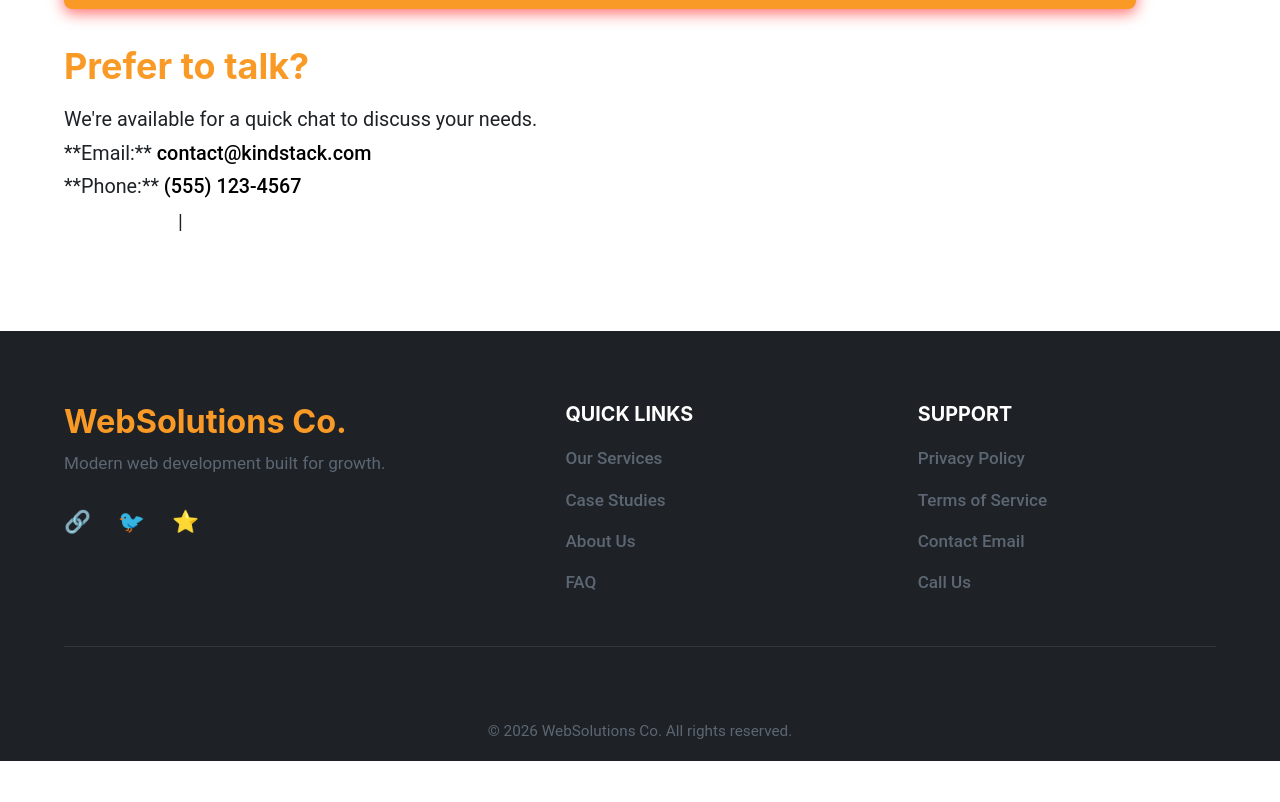
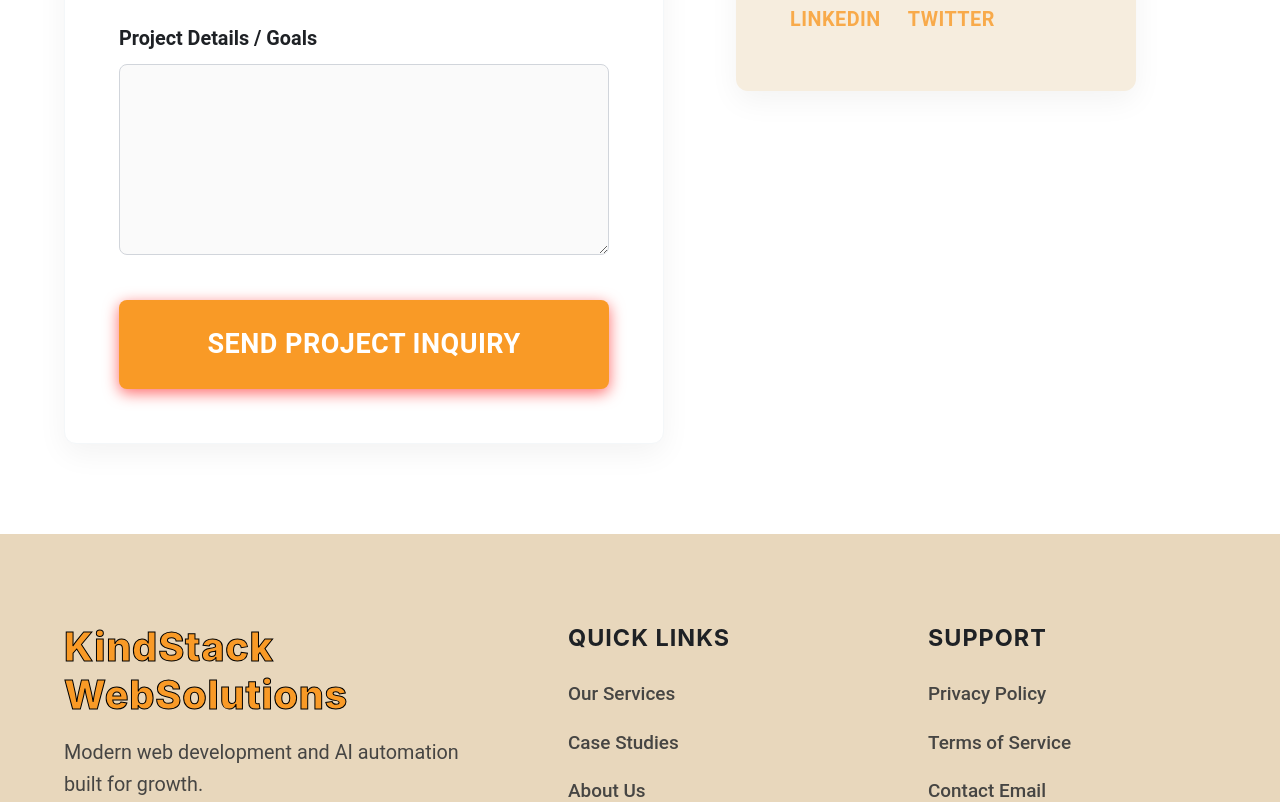
Before and after one commit to rrr5458/kindstack, a React (Vite) app: page /contact in a window 1280 px wide. Shown: the part 818-1620 px from the top of the page. Before the commit the page ends 1579 px from the top, so only its background shows below. Built offline with nearby package versions, Linux system fonts and the light colour scheme; a web font is replaced by a local one.

Commit message:
Improve styling of ContactPage and Footer
Co-authored-by: rrr5458 <81338624+rrr5458@users.noreply.github.com>

```diff
--- a/src/components/Footer.tsx
+++ b/src/components/Footer.tsx
@@ -12,10 +12,11 @@ const Footer: React.FC = () => {
 
         {/* Column 1: Logo and Company Info */}
         <div className="footer-column info-column">
-          <h4 className="footer-logo">WebSolutions Co.</h4>
-          <p className="tagline">Modern web development built for growth.</p>
+          <h4 className="footer-logo">
+            <span style={{ color: "#f99a26", WebkitTextStroke: "1px black" }}>KindStack</span> WebSolutions
+          </h4>
+          <p className="tagline">Modern web development and AI automation built for growth.</p>
           <div className="social-links">
-            {/* Placeholder for social icons */}
             <a href="https://linkedin.com" aria-label="LinkedIn">🔗</a>
             <a href="https://twitter.com" aria-label="Twitter">🐦</a>
             <a href="https://github.com" aria-label="GitHub">⭐</a>
@@ -26,9 +27,9 @@ const Footer: React.FC = () => {
         <div className="footer-column">
           <h4 className="column-title">Quick Links</h4>
           <ul>
-            <li><a href="#services">Our Services</a></li>
-            <li><a href="#work">Case Studies</a></li>
-            <li><a href="#about">About Us</a></li>
+            <li><a href="/services">Our Services</a></li>
+            <li><a href="/portfolio">Case Studies</a></li>
+            <li><a href="/about">About Us</a></li>
             <li><a href="#faq">FAQ</a></li>
           </ul>
         </div>
@@ -39,7 +40,7 @@ const Footer: React.FC = () => {
           <ul>
             <li><a href="/privacy">Privacy Policy</a></li>
             <li><a href="/terms">Terms of Service</a></li>
-            <li><a href="mailto:info@websolutionsco.com">Contact Email</a></li>
+            <li><a href="mailto:contact@kindstack.com">Contact Email</a></li>
             <li><a href="tel:+15551234567">Call Us</a></li>
           </ul>
         </div>
@@ -47,7 +48,7 @@ const Footer: React.FC = () => {
       </div>
 
       <div className="footer-bottom">
-        <p>&copy; {currentYear} WebSolutions Co. All rights reserved.</p>
+        <p>&copy; {currentYear} KindStack WebSolutions. All rights reserved.</p>
       </div>
     </footer>
   );
--- a/src/pages/ContactPage.tsx
+++ b/src/pages/ContactPage.tsx
@@ -2,6 +2,7 @@
 
 import React from 'react';
 import './../styles/PageStyles.css';
+import './../styles/ContactPage.css';
 
 const ContactPage: React.FC = () => {
   const handleSubmit = (e: React.FormEvent) => {
@@ -11,7 +12,7 @@ const ContactPage: React.FC = () => {
   };
 
   return (
-    <section className="page-container" id="contact-page">
+    <section className="page-container contact-page-wrapper" id="contact-page">
       <header className="page-header">
         <h1>Let's Build Your Next Digital Project</h1>
         <p className="page-subtitle">Fill out the form below to get a free consultation and project estimate.</p>
@@ -50,13 +51,13 @@ const ContactPage: React.FC = () => {
           <h2>Prefer to talk?</h2>
           <p>We're available for a quick chat to discuss your needs.</p>
           <p>
-            **Email:** <a href="mailto:contact@kindstack.com">contact@kindstack.com</a>
+            <strong>Email:</strong> <br/><a href="mailto:contact@kindstack.com">contact@kindstack.com</a>
           </p>
           <p>
-            **Phone:** <a href="tel:+15551234567">(555) 123-4567</a>
+            <strong>Phone:</strong> <br/><a href="tel:+15551234567">(555) 123-4567</a>
           </p>
           <div className="social-links">
-            <a href="https://linkedin.com" target="_blank" rel="noopener noreferrer">LinkedIn</a> |
+            <a href="https://linkedin.com" target="_blank" rel="noopener noreferrer">LinkedIn</a>
             <a href="https://twitter.com" target="_blank" rel="noopener noreferrer">Twitter</a>
           </div>
         </div>
--- /dev/null
+++ b/src/styles/ContactPage.css
@@ -0,0 +1,146 @@
+/* src/styles/ContactPage.css */
+
+#contact-page {
+    color: var(--color-text-dark);
+    background-color: var(--color-background);
+}
+
+.contact-page-wrapper,
+.contact-page-wrapper h1,
+.contact-page-wrapper .page-subtitle,
+.contact-page-wrapper h2,
+.contact-page-wrapper h3,
+.contact-page-wrapper p,
+.contact-page-wrapper label,
+.contact-page-wrapper input,
+.contact-page-wrapper select,
+.contact-page-wrapper textarea {
+    color: #1E2125 !important;
+}
+
+.contact-page-wrapper .cta-primary {
+    color: #FFFFFF !important;
+}
+
+.contact-layout {
+    display: grid;
+    grid-template-columns: 1.5fr 1fr;
+    gap: 4rem;
+    align-items: flex-start;
+    margin-top: 2rem;
+}
+
+.contact-form {
+    background-color: var(--color-background);
+    color: var(--color-text-dark);
+    padding: 3rem;
+    border-radius: 12px;
+    box-shadow: 0 10px 30px rgba(0, 0, 0, 0.05);
+    border: 1px solid var(--color-light-gray);
+}
+
+.form-group {
+    margin-bottom: 1.5rem;
+    display: flex;
+    flex-direction: column;
+}
+
+.form-group label {
+    font-weight: 600;
+    margin-bottom: 0.5rem;
+    color: var(--color-text-dark);
+}
+
+.contact-form input[type="text"],
+.contact-form input[type="email"],
+.contact-form select,
+.contact-form textarea {
+    width: 100%;
+    padding: 1rem;
+    border: 1px solid #d1d5db;
+    border-radius: 8px;
+    font-family: var(--font-body);
+    font-size: 1rem;
+    color: var(--color-text-dark);
+    background-color: #fafafa;
+    transition: border-color 0.3s ease, box-shadow 0.3s ease;
+}
+
+.contact-form textarea {
+    resize: vertical;
+}
+
+.contact-form input:focus,
+.contact-form select:focus,
+.contact-form textarea:focus {
+    border-color: var(--color-primary);
+    outline: none;
+    background-color: var(--color-background);
+    box-shadow: 0 0 0 3px rgba(249, 154, 38, 0.2);
+}
+
+.submit-button {
+    margin-top: 1rem;
+}
+
+.contact-info-card {
+    background-color: #f6edde;
+    color: var(--color-text-dark);
+    padding: 3rem;
+    border-radius: 12px;
+    box-shadow: 0 10px 30px rgba(0, 0, 0, 0.05);
+}
+
+.contact-info-card h2 {
+    font-size: 2rem;
+    margin-top: 0;
+    margin-bottom: 1rem;
+    color: var(--color-text-dark);
+}
+
+.contact-info-card p {
+    margin-bottom: 1.5rem;
+    color: var(--color-text-dark);
+    font-size: 1.1rem;
+}
+
+.contact-info-card a {
+    color: var(--color-primary);
+    text-decoration: none;
+    font-weight: 600;
+    transition: color 0.3s ease;
+}
+
+.contact-info-card a:hover {
+    color: var(--color-secondary);
+    text-decoration: underline;
+}
+
+.contact-info-card .social-links {
+    margin-top: 2rem;
+    padding-top: 2rem;
+    border-top: 1px solid rgba(0, 0, 0, 0.1);
+    display: flex;
+    gap: 1.5rem;
+}
+
+.contact-info-card .social-links a {
+    font-size: 1.1rem;
+    text-transform: uppercase;
+    letter-spacing: 0.5px;
+}
+
+/* Responsive adjustments */
+@media (max-width: 991px) {
+    .contact-layout {
+        grid-template-columns: 1fr;
+        gap: 3rem;
+    }
+}
+
+@media (max-width: 575px) {
+    .contact-form,
+    .contact-info-card {
+        padding: 2rem;
+    }
+}
--- a/src/styles/Footer.css
+++ b/src/styles/Footer.css
@@ -1,24 +1,25 @@
 /* src/styles/Footer.css */
 
 .main-footer {
-    background-color: var(--color-text-dark); /* Dark background for professionalism */
-    color: var(--color-background);
-    padding: 4rem 5% 1rem;
+    background-color: #e8d7bc; /* Changed to match header/theme background */
+    color: var(--color-text-dark); /* Dark text for contrast */
+    padding: 5rem 5% 2rem;
+    font-family: var(--font-body);
 }
 
 .footer-content-wrapper {
     display: flex;
     justify-content: space-between;
-    gap: 3rem;
+    gap: 4rem;
     max-width: 1200px;
     margin: 0 auto 3rem;
-    border-bottom: 1px solid rgba(255, 255, 255, 0.1);
-    padding-bottom: 2rem;
+    border-bottom: 2px solid rgba(0, 0, 0, 0.1);
+    padding-bottom: 3rem;
 }
 
 .footer-column {
     flex: 1;
-    min-width: 150px;
+    min-width: 200px;
 }
 
 .info-column {
@@ -26,23 +27,30 @@
 }
 
 .footer-logo {
-    font-size: 1.8rem;
+    font-size: 2.2rem;
     color: var(--color-primary);
-    margin-bottom: 0.5rem;
+    margin-bottom: 1rem;
+    font-family: var(--font-heading);
+    font-weight: 800;
+    -webkit-text-stroke: 1px black;
+    letter-spacing: 0.02em;
 }
 
 .tagline {
-    color: var(--color-text-light);
-    margin-bottom: 1.5rem;
-    font-size: 0.95rem;
+    color: var(--color-text-dark);
+    opacity: 0.8;
+    margin-bottom: 2rem;
+    font-size: 1.1rem;
+    line-height: 1.6;
 }
 
 .column-title {
-    font-size: 1.1rem;
+    font-size: 1.3rem;
     font-weight: 700;
-    margin-bottom: 1rem;
+    margin-bottom: 1.5rem;
     text-transform: uppercase;
-    color: var(--color-background);
+    color: var(--color-text-dark);
+    letter-spacing: 1px;
 }
 
 .footer-column ul {
@@ -51,61 +59,83 @@
 }
 
 .footer-column li {
-    margin-bottom: 0.7rem;
+    margin-bottom: 1rem;
 }
 
 .footer-column a {
-    color: var(--color-text-light);
+    color: var(--color-text-dark);
+    opacity: 0.8;
     text-decoration: none;
-    font-size: 0.95rem;
-    transition: color 0.3s ease;
+    font-size: 1.05rem;
+    font-weight: 500;
+    transition: all 0.3s ease;
 }
 
 .footer-column a:hover {
     color: var(--color-primary);
+    opacity: 1;
+    padding-left: 5px; /* Subtle hover effect */
+}
+
+.social-links {
+    display: flex;
+    gap: 1.5rem;
 }
 
 .social-links a {
-    font-size: 1.2rem;
-    margin-right: 1.5rem;
-    color: var(--color-background);
-    transition: color 0.3s ease;
+    font-size: 1.5rem;
+    color: var(--color-text-dark);
+    transition: color 0.3s ease, transform 0.3s ease;
+    opacity: 0.8;
+    display: flex;
+    align-items: center;
+    justify-content: center;
 }
 
 .social-links a:hover {
     color: var(--color-primary);
+    opacity: 1;
+    transform: translateY(-3px);
 }
 
 .footer-bottom {
     text-align: center;
     padding-top: 1rem;
-    color: var(--color-text-light);
-    font-size: 0.85rem;
+    color: var(--color-text-dark);
+    opacity: 0.7;
+    font-size: 0.95rem;
+    font-weight: 500;
 }
 
 /* Responsive adjustments */
 @media (max-width: 991px) {
     .footer-content-wrapper {
         flex-wrap: wrap;
+        gap: 3rem;
+    }
+    .info-column {
+        flex: 100%;
     }
 }
 
 @media (max-width: 767px) {
     .footer-content-wrapper {
         flex-direction: column;
-        gap: 2rem;
+        gap: 2.5rem;
     }
     .footer-column {
         text-align: center;
     }
     .social-links {
-        display: flex;
         justify-content: center;
+    }
+    .footer-column a:hover {
+        padding-left: 0;
     }
 }
 
 @media (max-width: 575px) {
     .main-footer {
-        padding: 2rem 5% 1rem;
+        padding: 3rem 5% 2rem;
     }
 }
```
